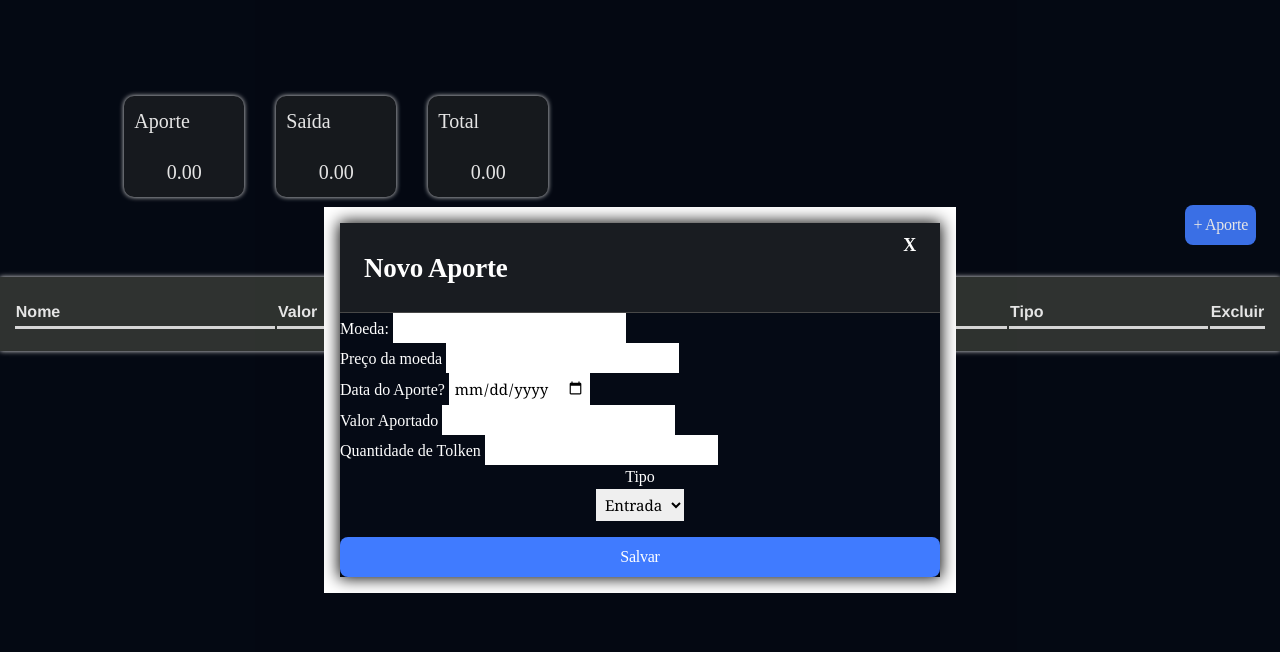
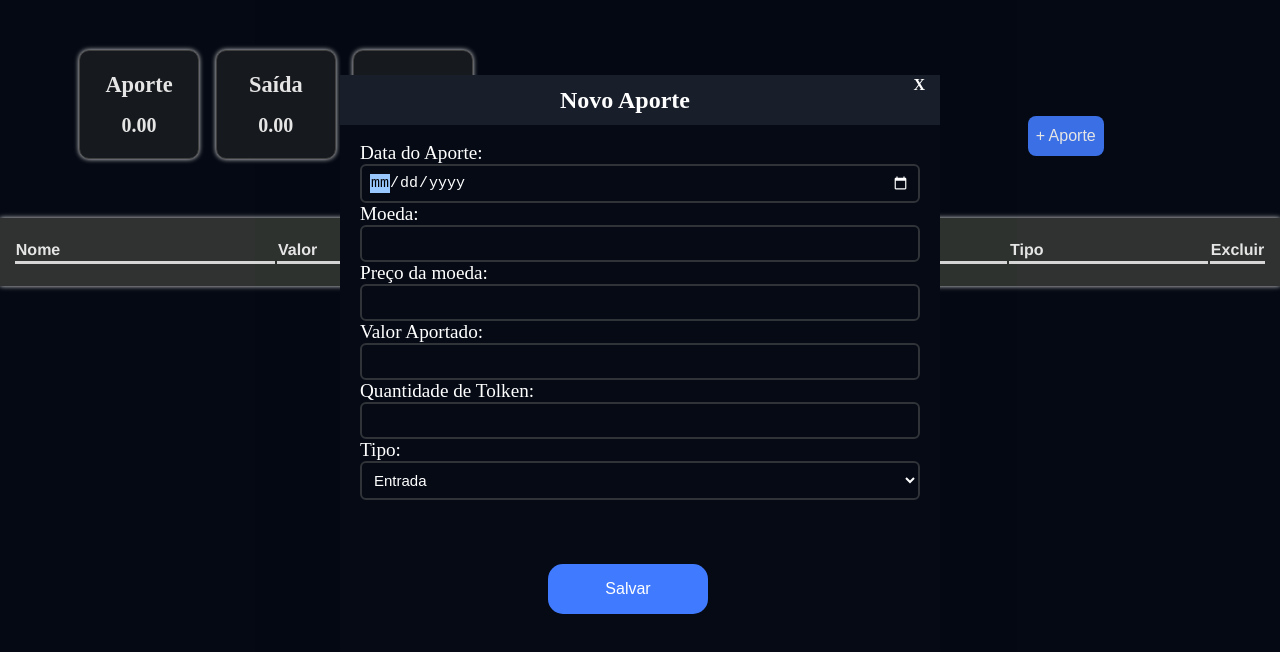
Before and after one commit to ChristieCardoso/Controle-Financeiro, a plain HTML site: page src/index.html in a window 1280 px wide. Both pictures are taken after a click on the button "+ Aporte". Drawn offline with nearby package versions, Linux system fonts and the light colour scheme; a web font is replaced by a local one.

Commit message:
Melhorando o CSS da página Index

```diff
--- a/package.json
+++ /dev/null
@@ -1,5 +0,0 @@
-{
-  "dependencies": {
-    "ws": "^8.12.1"
-  }
-}
--- a/src/index.html
+++ b/src/index.html
@@ -1,15 +1,13 @@
 <!DOCTYPE html>
-<html lang="en">
+<html lang="pt-br">
 
 <head>
     <meta charset="UTF-8">
     <meta http-equiv="X-UA-Compatible" content="IE=edge">
     <meta name="viewport" content="width=device-width, initial-scale=1.0">
-    <title>Controle-Financeiro</title>
+    <title>Controle Financeiro</title>
     <link href='https://unpkg.com/boxicons@2.1.4/css/boxicons.min.css' rel='stylesheet'>
     <link rel="stylesheet" href="style.css">
-    <script src="https://code.jquery.com/jquery-3.6.0.min.js"></script>
-
 </head>
 
 <body>
@@ -37,52 +35,51 @@
             </div>
 
             <div class="styleBotoes">
-                <div class="stylebotao">
-                    <button id="btn_form" class="btn-name">+ Aporte</button>
+                <div>
+                    <button id="btn_form">+ Aporte</button>
                 </div>
 
                 <dialog class="formulario">
                     <div id="my_form">
-                        <div class="cabecalho">
+                        <div class="cabecalhoForm">
                             <h2>Novo Aporte</h2>
-                            <span id="btnClose">X</span>
+                            <span class="btnClose" id="btnClose">X</span>
                         </div>
 
                         <form class="styleModel">
                             <div>
-                                <label class="moe">Moeda:</label>
-                                <input type="text" id="desc">
+                                <label>Data do Aporte:</label>
+                                <input class="dataApor" type="date">
                             </div>
 
                             <div>
-                                <label class="pre" for="pre">Preço da moeda</label>
-                                <input type="number" name="pre">
+                                <label>Moeda:</label>
+                                <input class="moeda" type="text" id="desc">
                             </div>
 
                             <div>
-                                <label class="dat">Data do Aporte?</label>
-                                <input type="date">
+                                <label>Preço da moeda:</label>
+                                <input class="preMoeda" type="number" name="pre">
                             </div>
 
                             <div>
-                                <label class="val">Valor Aportado</label>
-                                <input type="number" id="valor">
+                                <label>Valor Aportado:</label>
+                                <input class="valorApor" type="number" id="valor">
                             </div>
 
                             <div>
-                                <label class="qtt">Quantidade de Tolken</label>
-                                <input type="number" id="qtd">
+                                <label>Quantidade de Tolken:</label>
+                                <input class="qtdTolke" type="number" id="qtd">
                             </div>
-                            <div class="type">
-                                <label for="type">Tipo</label>
-                                <select id="type">
+                            <div>
+                                <label for="type">Tipo:</label>
+                                <select class="type" id="type">
                                     <option>Entrada</option>
                                     <option>Saída</option>
                                 </select>
                             </div>
                         </form>
-                        <button type="button" id="salvarPorte" class="salvabtn"
-                            style="margin-top: 16px;">Salvar</button>
+                        <button type="button" id="salvarPorte" class="btnsalva">Salvar</button>
                     </div>
                 </dialog>
             </div>
--- a/src/script.js
+++ b/src/script.js
@@ -134,8 +134,8 @@ function getTotals() {
   // averagePrice.innerHTML = precoMedio;
   total.innerHTML = totalCoin;
   quantidade.innerHTML = quantidade;
+}
 
-}
 
 const getItensBD = () => JSON.parse(localStorage.getItem("db_allWallet")) ?? [];
 const setItensBD = () =>
--- a/src/style.css
+++ b/src/style.css
@@ -1,39 +1,16 @@
  /* Limpando formatações padão*/
 
-  @import url('https://fonts.googleapis.com/css2?family=Cormorant+Upright:wght@300&family=Mynerve&family=Tilt+Prism&display=swap');
-
  * {
-    font-family: Montserrat;
    outline: none;
    font-style: normal;
    box-sizing: border-box;
    border: unset;
-
  }
 
-
  body {
-    line-height: 1;
-    margin: 0;
-    padding: 0;
-    border: 0;
-    font-size: 100%;
-    vertical-align: baseline;
-  }
-
-
-
-  body {
-
-    margin: 0;
-    font-family: "Segoe UI", Roboto, "Helvetica Neue", Arial;
-    font-size: 1rem;
-    font-weight: 400;
-    line-height: 1.5;
-    -webkit-text-size-adjust: 100%;
-    -webkit-tap-highlight-color: rgba(0, 0, 0, 0);
    width: 100%;
    height: 100vh;
+   margin: 0;
    background-color: #050A15;
    color: #FFF;
  }
@@ -43,298 +20,157 @@
    display: flex;
    flex-direction: column;
    align-items: center;
+ }
 
+ dialog {
+   padding: 0;
+ }
+
+ /* Cards Container */
+
+ .resume {
+   display: flex;
+   width: 100%;
+   padding: 2px 50px;
+   justify-content: space-between;
+ }
+
+ .resume>div {
+   display: flex;
+   font-weight: bold;
+   font-size: 20px;
+   flex-direction: column;
+   justify-content: center;
+   box-shadow: 0px 0px 5px #ffffff;
+   border-radius: 10px;
+   padding: 10px;
+   width: 120px;
+   margin-top: 2rem;
  }
 
  .containerCards {
    width: 100%;
    display: flex;
    justify-content: space-between;
-    margin: 0;
-    padding: 0;
-    border: 0;
-    font-size: 100%;
-    vertical-align: baseline;
-  }
-  .containerCards {
-    display: flex;
-    grid-gap: 16px;
-    gap: 16px;
-    width: 100%;
    padding: 16px 24px 0;
-  }
-
-  .resume {
-    display: flex;
-    grid-gap: 16px;
-    gap: 16px;
-    width: 100%;
-    padding: 16px 24px 0;
-    margin: 0;
-    border: 0;
-    font-size: 100%;
-    vertical-align: baseline;
+   margin-bottom: 20px;
  }
 
  .styleContainer {
    display: flex;
-    flex-direction: column;
    grid-gap: 16px;
-    gap: 16px;
    background: #191c21;
-    width: -webkit-fit-content;
-    width: -moz-fit-content;
-    width: fit-content;
-    padding: 16px;
+   padding: 16px 16px 90px;
    border-radius: 8px;
    border: 1px solid #484848;
-    white-space: nowrap;
-    margin: 0;
-    padding: 0;
-    border: 0;
-    font-size: 100%;
-    vertical-align: baseline;
+   margin: 5px;
  }
 
  .styleNome {
    display: flex;
-    justify-content: space-between;
-    grid-gap: 8px;
-    gap: 8px;
-    margin: 0;
-    padding: 0;
-    border: 0;
-    font-size: 100%;
-    vertical-align: baseline;
+   justify-content: center;
+   width: 100%;
+   font-size: 1.4rem;
+ }
+
+ .total,
+ .aporte,
+ .saida {
+   display: flex;
+   justify-content: center;
  }
 
  .styleBotoes {
    display: flex;
-    justify-content: flex-end;
-    grid-gap: 8px;
-    gap: 8px;
-    padding: 0 24px;
-    width: 100%;
-    align-items: flex-end;
-    margin: 0;
-    padding: 0;
-    border: 0;
-    font-size: 100%;
-    vertical-align: baseline;
+   width: 500px;
+   height: 50px;
+   margin-top: 100px;
+   margin-right: 50px;
+   margin-left: 500px;
  }
-
 
  #btn_form {
    width: 100%;
-    font-family: Montserrat;
-    font-style: normal;
-    font-weight: 500;
+   display: flex;
+   cursor: pointer;
    font-size: 16px;
    line-height: 24px;
    text-align: center;
-    letter-spacing: -.25px;
    color: #fff;
    padding: 8px;
    background: #407bff;
    border-radius: 8px;
  }
 
+ /*  Formulário Container  */
+
  #my_form {
    display: flex;
    flex-direction: column;
    min-width: 600px;
-    max-width: 100%;
+   height: 650px;
    background: #050a15;
    color: #fff;
-    margin: auto;
-    box-shadow: 0 0 15px 1px #000;
-    margin: 0;
-    padding: 0;
-    border: 0;
-    font-size: 100%;
-    vertical-align: baseline;
  }
 
-  .formlario {
+ .styleModel {
    display: flex;
-    align-items: center;
-    justify-content: center;
-    position: none;
-    top: 0;
-    left: 0;
-    width: 100%;
-    height: 100%;
-    z-index: 1000;
-    background: rgba(39, 39, 40, .7);
-    overflow: auto;
-    margin: 0;
-    padding: 0;
-    border: 0;
-    font-size: 100%;
-    vertical-align: baseline;
-
+   flex-direction: column;
+   color: #ffffff;
+   margin-top: 1.1rem;
+   font-size: 1.2rem;
+   margin-left: 20px;
+   margin-right: 20px;
  }
 
-  svg:not(:root).svg-inline--fa {
-    overflow: visible;
-  }
-
-  .svg-inline--fa.fa-w-11 {
-    width: 0.6875em;
-  }
-
-  .styles_iconefechar__xvhu3 {
-    cursor: pointer;
-  }
-
-  .svg-inline--fa {
-    display: inline-block;
-    font-size: inherit;
-    height: 1em;
-    overflow: visible;
-    vertical-align: -0.125em;
-  }
-
-
-  .styles_iconefechar__xvhu3 {
-    cursor: pointer;
-  }
-
-  .salvabtn {
-    width: 100%;
-    font-family: Montserrat;
-    font-style: normal;
-    font-weight: 500;
-    font-size: 16px;
-    line-height: 24px;
-    text-align: center;
-    letter-spacing: -.25px;
-    color: #fff;
-    padding: 8px;
-    background: #407bff;
-    border-radius: 8px;
-  }
-
-
-  .cabecalho {
-    width: 100%;
-    display: flex;
-    flex-direction: row;
-    justify-content: space-between;
-    font-family: Montserrat;
-    font-style: normal;
-    font-weight: 700;
-    font-size: 18px;
-    line-height: 28px;
-    letter-spacing: -.25px;
-    color: #fff;
-    padding: 8px 24px;
-    background: #191c21;
-    border-bottom: 1px solid #484848;
-  }
-
-  svg:not(:root) {
-    overflow-clip-margin: content-box;
-    overflow: hidden;
-  }
-
-
-
-  .stylebotao {
-    width: -webkit-fit-content;
-    width: -moz-fit-content;
-    width: fit-content;
-    margin: 0;
-    padding: 0;
-    border: 0;
-    font-size: 100%;
-    vertical-align: baseline;
-  }
-
-  .btn-name {
-    cursor: pointer;
-    width: 100%;
-    font-family: Montserrat;
-    font-style: normal;
-    font-weight: 500;
-    font-size: 16px;
-    line-height: 24px;
-    text-align: center;
-    letter-spacing: -.25px;
-    color: #a40808;
-    padding: 8px;
-    background: #50ff40;
-    border-radius: 8px;
-  }
-
-  .resume {
-    display: flex;
-    padding: 2rem 2rem;
-    gap: 2rem;
-    justify-content: center;
-    flex-wrap: wrap;
-    margin-top: 3rem;
-    margin-bottom: 1rem;
-  }
-
-  .resume>div {
-    font-family: 'Roboto Condensed', sans-serif;
-    font-size: 20px;
-    display: flex;
-    flex-direction: column;
-    justify-content: end;
-    box-shadow: 0px 0px 5px #ffffff;
-    border-radius: 10px;
-    padding: 10px;
-    width: 120px;
-  }
-
-  .saida,
-  .total,
-  .aporte {
-    display: flex;
-    justify-content: center;
-    margin-top: 5px;
-  }
-
-  .newCoin {
-    flex-wrap: wrap;
-    display: flex;
-    gap: 1rem;
-    align-items: center;
-    width: auto;
-    padding: 1rem;
-
-  }
-
-  .desc,
-  .valor,
-  .qtd,
+ .moeda,
+ .preMoeda,
+ .dataApor,
+ .valorApor,
+ .qtdTolke,
  .type {
    display: flex;
    flex-direction: column;
-    align-items: center;
-
-
+   color-scheme: dark;
+   width: 100%;
+   background: unset;
+   border-radius: 6px;
+   padding: 8px;
+   font-size: 15px;
+   border: 2px solid #303338;
  }
 
-  .newCoin>button {
-    background-color: #2C73D2;
-    border: none;
-    padding: 0 15px;
-    border-radius: 5px;
-    cursor: pointer;
-    height: 34px;
-    font-family: 'Segoe UI', Tahoma, Geneva, Verdana, sans-serif;
-    font-size: 20px;
+ .cabecalhoForm {
+   display: flex;
+   justify-content: space-between;
+   line-height: 10px;
+   color: #fff;
+   padding: 0px 15px 0px 220px;
+   background: #181f2b;
  }
 
-  input,
-  select {
-    padding: 5px;
-    font-family: Cambria, Cochin, Georgia, Times, 'Times New Roman', serif;
-    font-size: 15px;
+ .btnClose {
+   cursor: pointer;
+   margin-top: 5px;
+   font-weight: bold;
  }
+
+ .btnsalva {
+   display: flex;
+   cursor: pointer;
+   width: 10rem;
+   justify-content: center;
+   margin-left: 13rem;
+   font-size: 1rem;
+   padding: 1rem;
+   margin-top: 4rem;
+   text-align: center;
+   color: #fff;
+   background: #407bff;
+   border-radius: 15px;
+ }
+
+ /* Tabela Container */
 
  .Table {
    margin-top: 2rem;
@@ -343,7 +179,6 @@
    justify-content: center;
    box-shadow: 0px 0px 5px #ffffff;
    background-color: #343835;
-
  }
 
  table {
@@ -358,8 +193,6 @@
    padding-bottom: 2px;
    font-family: 'Franklin Gothic Medium', 'Arial Narrow', Arial, sans-serif;
    border-color: #ffffff inset;
-
-
  }
 
  i {
@@ -392,37 +225,3 @@
    width: 80px;
    text-align: center;
  }
-
-  .container {
-    display: flex;
-    justify-content: center;
-    align-items: center;
-    border-radius: 5px;
-  }
-
-  .container .coin-price {
-    display: flex;
-    justify-content: center;
-    align-items: center;
-    padding: 10px 20px;
-    border-radius: 5px;
-    box-shadow: 0 0 3px #ccc;
-    margin: 7px;
-  }
-
-  .container .coin-price .logo {
-    width: 70px;
-    margin-right: 10px;
-  }
-
-  .container .coin-price .logo img {
-    width: 100%;
-  }
-
-  .container .coin-price div {
-    display: block;
-  }
-
-  .container .coin-price div h1 {
-    font-size: 20px;
-  }
```
Also changed, not shown: 1 other file. Lines whose indentation alone changed are shown as unchanged.
